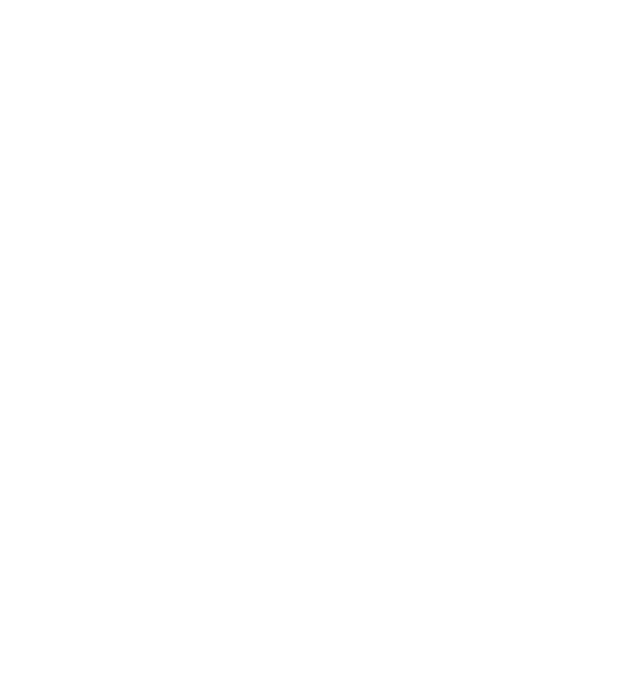
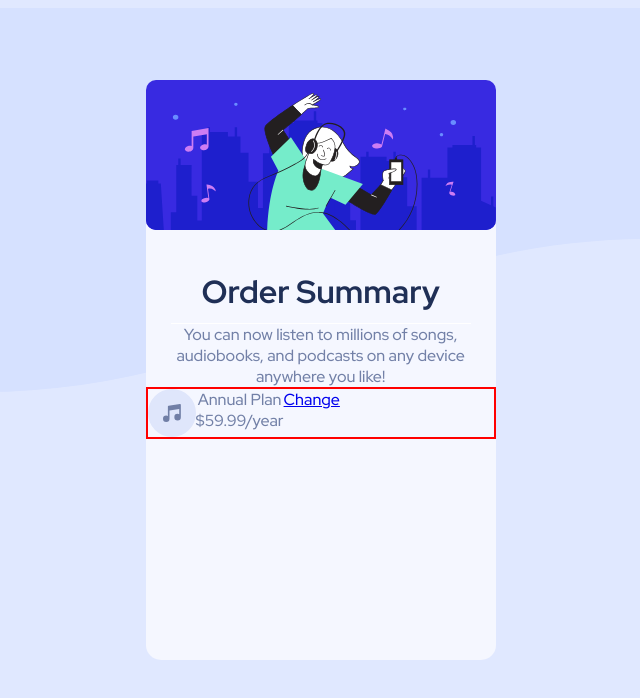
Before and after one commit to Terdanny1/Order-Summary-Component, a plain HTML site: page index.html in a window 1280 px wide. Shown: the whole page, without its empty margins (328-968 px from the left). Drawn offline with Linux system fonts and the light colour scheme.

Commit message:
first commit

```diff
--- a/index.html
+++ b/index.html
@@ -8,8 +8,36 @@
 
     <link rel="shortcut icon" href="images/favicon-32x32.png" type="image/x-icon">
     <link rel="stylesheet" href="style.css">
+
+    <link href="https://fonts.googleapis.com/css2?family=Red+Hat+Display:wght@500;700;900&display=swap" rel="stylesheet">
 </head>
 <body>
+    <main>
+    <img class="image-background" src="images/pattern-background-desktop.svg" alt="">
+        <div class="container">
+            <div class="image-container">
+                <img class="image" src="images/illustration-hero.svg" alt="">
 
+            </div>
+            <div class="text-container">
+              <h1>Order Summary</h1>
+              <p>You can now listen to millions of songs, audiobooks, and podcasts on any
+                device anywhere you like!</p>
+
+
+
+              <div class="float-container" style="border: 2px solid red; display: flex;">
+                <img src="images/icon-music.svg" alt="icon-music.svg" style="float:left;">
+
+
+                <span class="span-plan" style="display: inline;"> <p>Annual Plan <br> $59.99/year</p> </span>
+
+                <a href="#" style="float: right;">Change</a>
+
+              </div>
+            </div>
+        </div>
+
+      </main>
 </body>
 </html>
--- a/style.css
+++ b/style.css
@@ -0,0 +1,47 @@
+body {
+  background-color: hsl(225, 100%, 94%);
+  font-family: "Red Hat Display", sans-serif;
+  box-sizing: border-box;
+}
+.image-background {
+  position: relative;
+  width: 100%;
+}
+.container {
+  background-color: hsl(225, 100%, 98%);
+  border-radius: 15px;
+  margin: 0 auto;
+  width: 350px;
+  height: 580px;
+  position: absolute;
+  top: 80px;
+  left: 37%;
+}
+.image-container {
+  border-radius: 10px;
+  margin: 0 auto;
+  width: 350px;
+  height: 150px;
+  top: 10%;
+}
+.image {
+  border-radius: 10px;
+  width: 350px;
+  height: 150px;
+}
+.text-container {
+    text-align: center;
+    margin-top: 40px;
+}
+.text-container h1 {
+  color: hsl(223, 47%, 23%);
+  margin: 0 auto;
+  width: 300px;
+  border-bottom: 1px solid white;
+  padding-bottom: 10px;
+}
+.text-container p {
+  color: hsl(224, 23%, 55%);
+  padding: 0 auto;
+  margin: 0 auto;
+}
```
